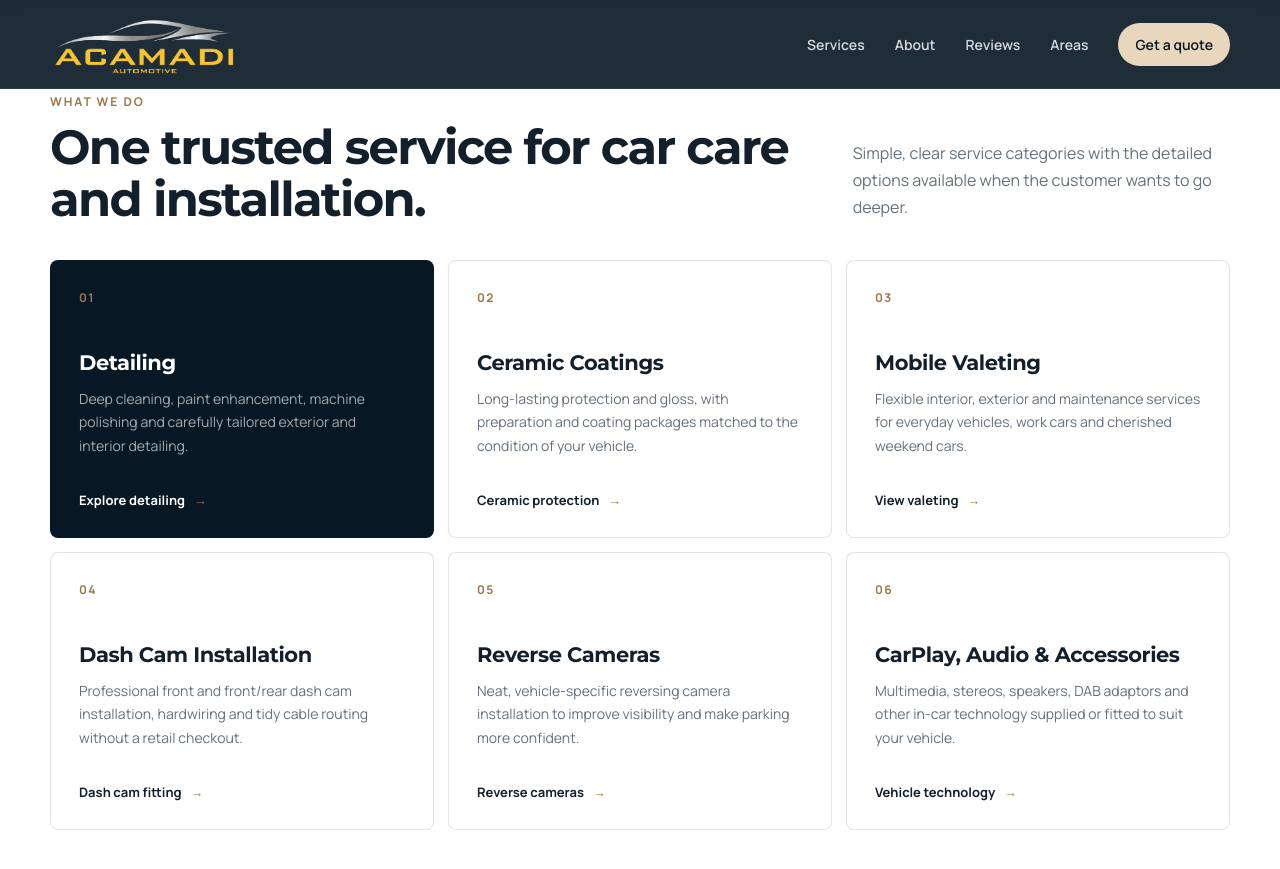
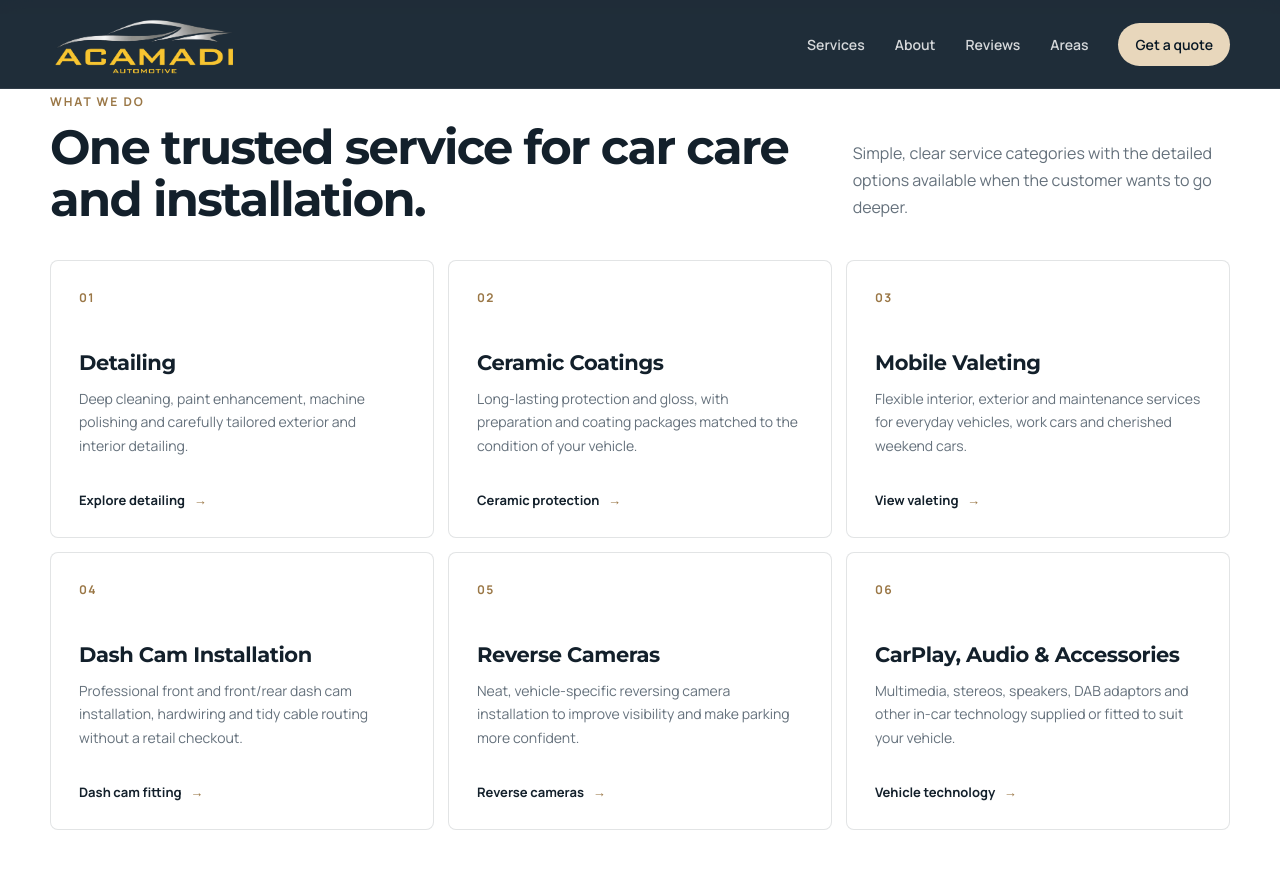
Before and after one commit to whz67wh7pt-lgtm/Acamadi, a Jekyll site: the page index.html, which Jekyll copies as it is, in a window 1280 px wide and 900 px high, scrolled down 1074 px. Shown: the top 869 px of the window. Built offline with Jekyll 4.4.1, drawn with Linux system fonts in a browser that asks for light colours.

```diff
--- a/index.html
+++ b/index.html
@@ -183,7 +183,7 @@
 
         <div class="service-grid">
 
-          <article class="service-card service-card-featured">
+          <article class="service-card">
 
             <div class="service-number">
               01
```
